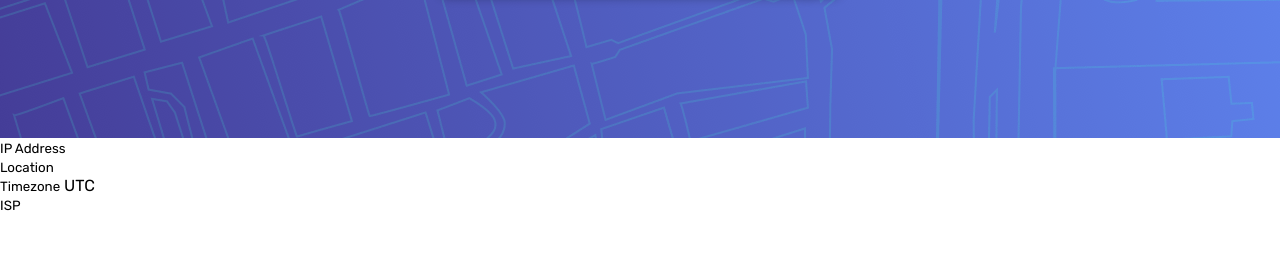
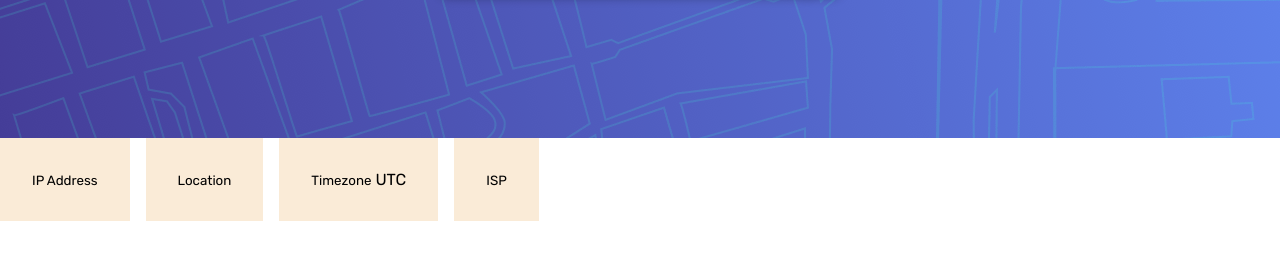
Before and after one commit to HellenSkrzypczak/IP-Address-Tracker, a plain HTML site: page index.html in a window 1280 px wide. Shown: the part 102-362 px from the top of the page. Drawn offline with Linux system fonts and the light colour scheme.

Commit message:
Adiociona styles

```diff
--- a/style.css
+++ b/style.css
@@ -40,3 +40,15 @@
     box-shadow: 0 0 10px 1px rgba(0, 0, 0, 0.30);
 }
 .header-action > button > img { height: 8px; padding-bottom:2px; }
+
+.result-ip-adress {
+    display: flex;
+    flex-direction: row;
+    gap: 1rem;
+    width: 100%;
+    margin: 0 auto;
+}
+.result-ip-adress > div {
+    background-color: antiquewhite;
+    padding: 2rem;
+}
```
